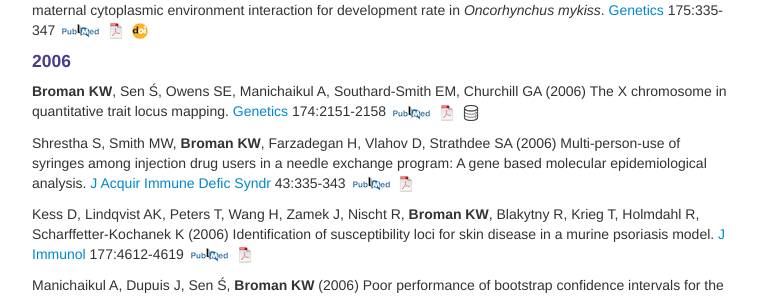
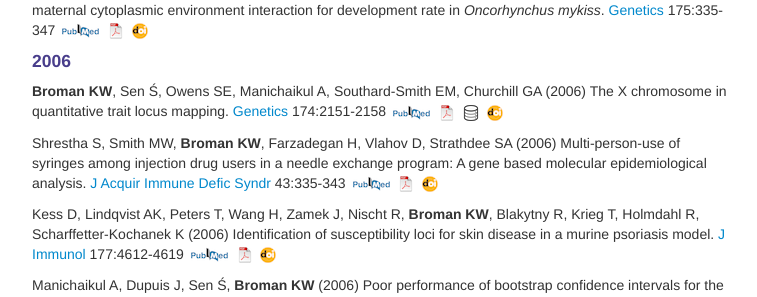
Before and after one commit to kbroman/kbroman.github.io, a Jekyll site: the page built from pages/pubs.md, in a window 1280 px wide. Shown: the part 6092-6389 px from the top of the page, without its empty margins (258-1015 px from the left). Built offline with Jekyll 4.4.1, drawn with Linux system fonts in a browser that asks for light colours.

Commit message:
pages/pubs.md: Add doi links for 2006 papers

```diff
--- a/pages/pubs.md
+++ b/pages/pubs.md
@@ -841,6 +841,7 @@
 [![PubMed](icons16/pubmed-icon.png)](http://www.ncbi.nlm.nih.gov/pubmed/17028340)
 [![pdf (169k)](icons16/pdf-icon.png)](http://www.biostat.wisc.edu/~kbroman/publications/xchr.pdf)
 [![Data](icons16/data-icon.png)](http://phenome.jax.org/db/q?rtn=projects/projdet&reqprojid=183)
+[![doi](icons16/doi-icon.png)](https://doi.org/10.1534/genetics.106.061176)
 <!-- * 66 * -->
 <!-- https://doi.org/10.1534/genetics.106.061176 -->
 
@@ -852,6 +853,7 @@
 43:335-343
 [![PubMed](icons16/pubmed-icon.png)](http://www.ncbi.nlm.nih.gov/pubmed/16980914)
 [![pdf (174k)](icons16/pdf-icon.png)](http://www.biostat.wisc.edu/~kbroman/publications/sadeep2.pdf)
+[![doi](icons16/doi-icon.png)](https://doi.org/10.1097/01.qai.0000230528.25083.0b)
 <!-- * 65 * -->
 <!-- https://doi.org/10.1097/01.qai.0000230528.25083.0b -->
 
@@ -862,6 +864,7 @@
 [J Immunol](http://www.jimmunol.org) 177:4612-4619
 [![PubMed](icons16/pubmed-icon.png)](http://www.ncbi.nlm.nih.gov/pubmed/16982899)
 [![pdf (211k)](icons16/pdf-icon.png)](http://www.biostat.wisc.edu/~kbroman/publications/kess.pdf)
+[![doi](icons16/doi-icon.png)](https://doi.org/10.4049/jimmunol.177.7.4612)
 <!-- * 64 * -->
 <!-- https://doi.org/10.4049/jimmunol.177.7.4612 -->
 
@@ -870,6 +873,7 @@
 locus.  [Genetics](http://www.genetics.org) 174:481-489
 [![PubMed](icons16/pubmed-icon.png)](http://www.ncbi.nlm.nih.gov/pubmed/16783000)
 [![pdf (1033k)](icons16/pdf-icon.png)](http://www.biostat.wisc.edu/~kbroman/publications/qtlboot.pdf)
+[![doi](icons16/doi-icon.png)](https://doi.org/10.1534/genetics.106.061549)
 <!-- * 63 * -->
 <!-- https://doi.org/10.1534/genetics.106.061549 -->
 
@@ -881,6 +885,7 @@
 47:3919-3926
 [![PubMed](icons16/pubmed-icon.png)](http://www.ncbi.nlm.nih.gov/pubmed/16936105)
 [![pdf (631k)](icons16/pdf-icon.png)](http://www.biostat.wisc.edu/~kbroman/publications/fuchs_c18.pdf)
+[![doi](icons16/doi-icon.png)](https://doi.org/10.1167/iovs.05-1619)
 <!-- * 62 * -->
 <!-- https://doi.org/10.1167/iovs.05-1619 -->
 
@@ -889,6 +894,7 @@
 equations.  [Genetics](http://www.genetics.org) 173:2269-2282
 [![PubMed](icons16/pubmed-icon.png)](http://www.ncbi.nlm.nih.gov/pubmed/16702423)
 [![pdf (290k)](icons16/pdf-icon.png)](http://www.biostat.wisc.edu/~kbroman/publications/feenstra.pdf)
+[![doi](icons16/doi-icon.png)](https://doi.org/10.1534/genetics.106.058537)
 <!-- * 61 * -->
 <!-- https://doi.org/10.1534/genetics.106.058537 -->
 
@@ -898,6 +904,7 @@
 interval.  [Genetics](http://www.genetics.org) 173:2111-2119
 [![PubMed](icons16/pubmed-icon.png)](http://www.ncbi.nlm.nih.gov/pubmed/16582439)
 [![pdf (193k)](icons16/pdf-icon.png)](http://www.biostat.wisc.edu/~kbroman/publications/chadwick.pdf)
+[![doi](icons16/doi-icon.png)](https://doi.org/10.1534/genetics.105.054882)
 <!-- * 60 * -->
 <!-- https://doi.org/10.1534/genetics.105.054882 -->
 
@@ -907,6 +914,7 @@
 status in mice.  [Hepatology](http://www3.interscience.wiley.com/cgi-bin/jhome/106570044) 44:174-185
 [![PubMed](icons16/pubmed-icon.png)](http://www.ncbi.nlm.nih.gov/pubmed/16799992)
 [![pdf (902k)](icons16/pdf-icon.png)](http://www.biostat.wisc.edu/~kbroman/publications/hepatology.pdf)
+[![doi](icons16/doi-icon.png)](https://doi.org/10.1002/hep.21233)
 <!-- * 59 * -->
 <!-- https://doi.org/10.1002/hep.21233 -->
 
@@ -915,6 +923,7 @@
 ovariole number between two Drosophila species.  [Genetics](http://www.genetics.org) 173:197-205
 [![PubMed](icons16/pubmed-icon.png)](http://www.ncbi.nlm.nih.gov/pubmed/16489225)
 [![pdf (425k)](icons16/pdf-icon.png)](http://www.biostat.wisc.edu/~kbroman/publications/orgogozo.pdf)
+[![doi](icons16/doi-icon.png)](https://doi.org/10.1534/genetics.105.054098)
 <!-- * 58 * -->
 <!-- https://doi.org/10.1534/genetics.105.054098 -->
 
@@ -925,6 +934,7 @@
 27:409-415
 [![PubMed](icons16/pubmed-icon.png)](http://www.ncbi.nlm.nih.gov/pubmed/16437418)
 [![pdf (125k)](icons16/pdf-icon.png)](http://www.biostat.wisc.edu/~kbroman/publications/sadeep.pdf)
+[![doi](icons16/doi-icon.png)](https://doi.org/10.1002/elps.200500502)
 <!-- * 57 * -->
 <!-- https://doi.org/10.1002/elps.200500502 -->
 
@@ -935,6 +945,7 @@
 neurofibromatosis type 1 mouse model.  [Cancer Res](http://cancerres.aacrjournals.org/) 66:62-68
 [![PubMed](icons16/pubmed-icon.png)](http://www.ncbi.nlm.nih.gov/pubmed/16397217)
 [![pdf (1.9M)](icons16/pdf-icon.png)](http://www.biostat.wisc.edu/~kbroman/publications/km_reilly.pdf)
+[![doi](icons16/doi-icon.png)](https://doi.org/10.1167/iovs.05-0578)
 <!-- * 56 * -->
 <!-- https://doi.org/10.1158/0008-5472.CAN-05-1480 -->
 
@@ -945,6 +956,7 @@
 [Invest Ophthalmol Vis Sci](http://www.iovs.org)  47:140-145
 [![PubMed](icons16/pubmed-icon.png)](http://www.ncbi.nlm.nih.gov/pubmed/16384955)
 [![pdf (316k)](icons16/pdf-icon.png)](http://www.biostat.wisc.edu/~kbroman/publications/fuchs_c13.pdf)
+[![doi](icons16/doi-icon.png)](https://doi.org/10.1167/iovs.05-0578)
 <!-- * 55 * -->
 <!-- https://doi.org/10.1167/iovs.05-0578 -->
 
```
